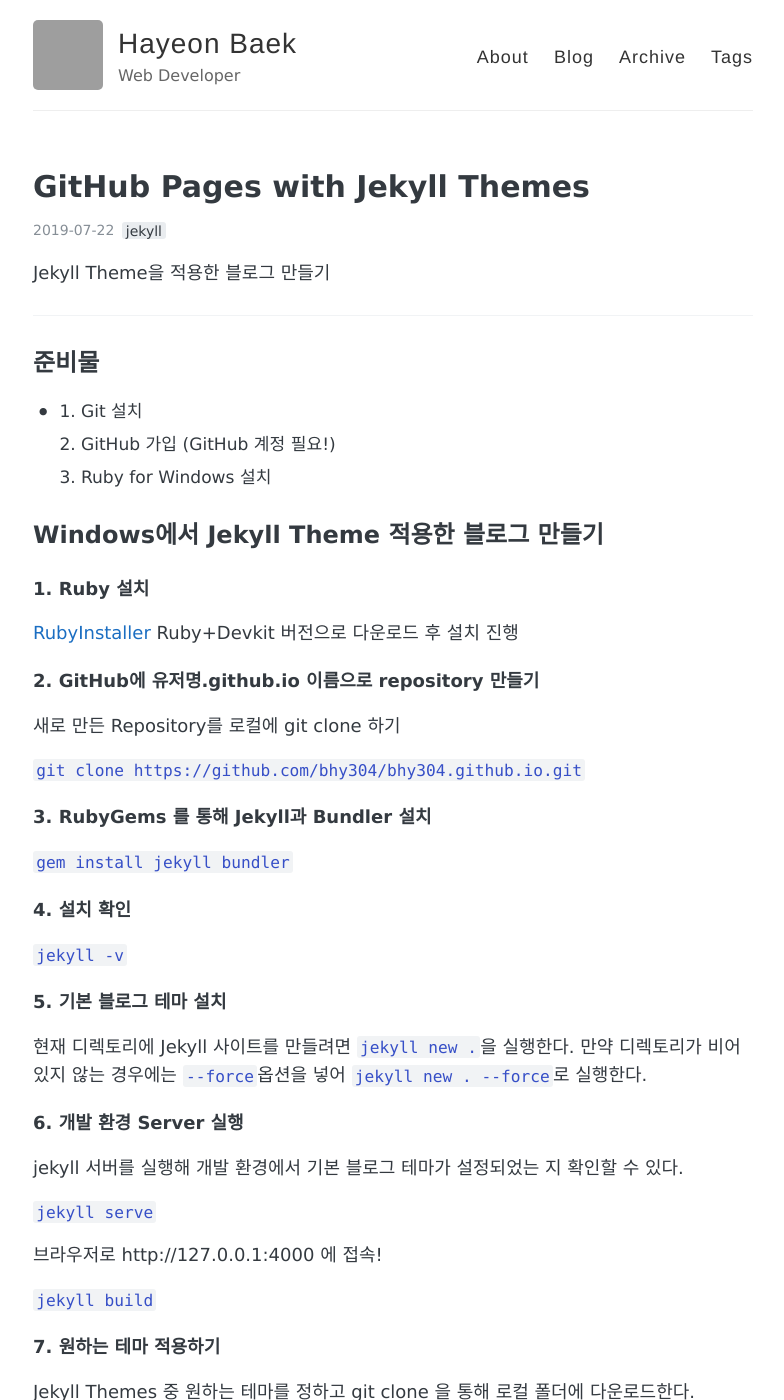
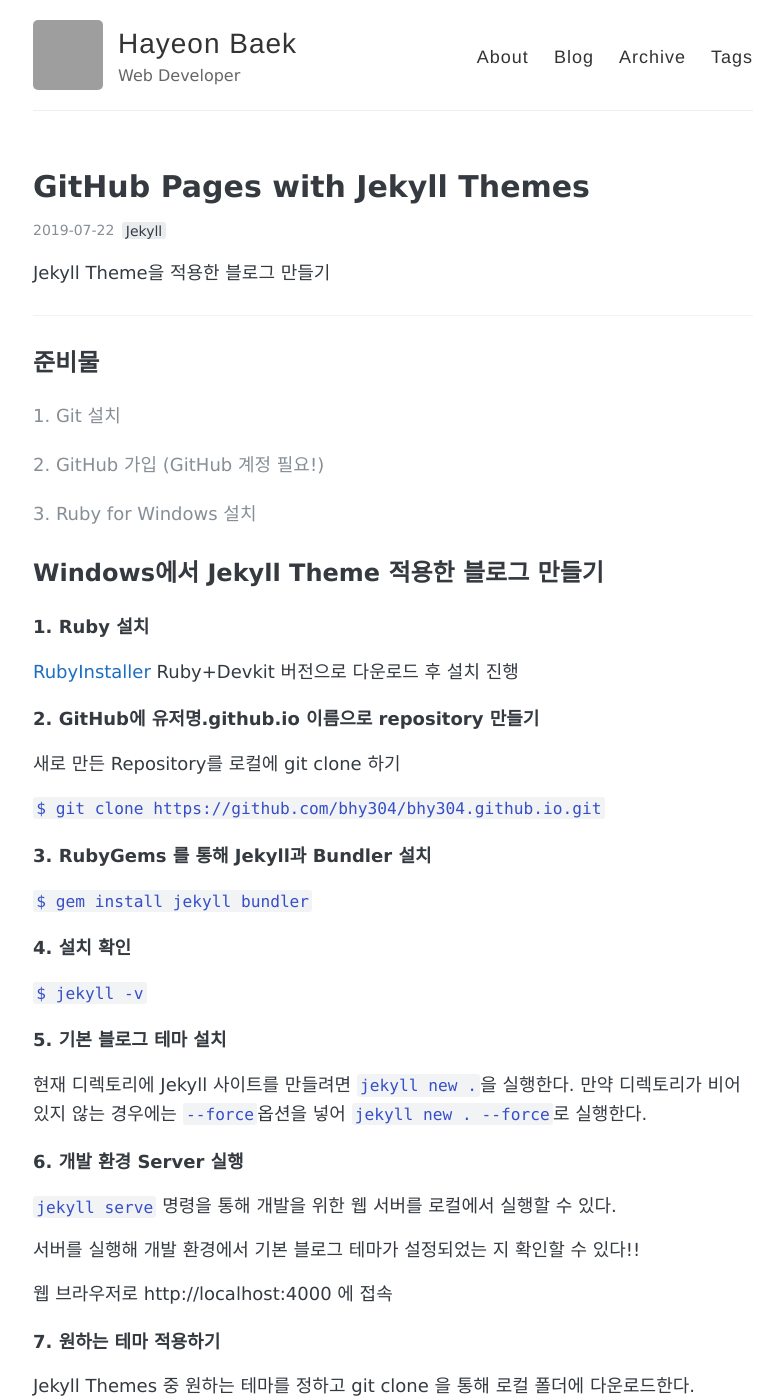
Before and after one commit to bhy304/bhy304.github.io, a Jekyll site: the page built from _posts/2019-07-22-githubpages-jekylltheme.md, in a window 1280 px wide and 1400 px high. Shown: the whole window, without its empty margins (247-1031 px from the left). Built offline with Jekyll 4.4.1, drawn with Linux system fonts in a browser that asks for light colours; some of the changed text lies outside the part shown; grey boxes are pictures that could not be loaded.

Commit message:
favicon 추가, 포스팅글 수정

````diff
--- a/_includes/head.html
+++ b/_includes/head.html
@@ -8,6 +8,24 @@
     <script src="http://html5shiv.googlecode.com/svn/trunk/html5.js"></script>
   <![endif]-->
 
+  <link rel="apple-touch-icon" sizes="57x57" href="{{ site.baseurl }}/assets/favicon//apple-icon-57x57.png">
+  <link rel="apple-touch-icon" sizes="60x60" href="{{ site.baseurl }}/assets/favicon//apple-icon-60x60.png">
+  <link rel="apple-touch-icon" sizes="72x72" href="{{ site.baseurl }}/assets/favicon//apple-icon-72x72.png">
+  <link rel="apple-touch-icon" sizes="76x76" href="{{ site.baseurl }}/assets/favicon//apple-icon-76x76.png">
+  <link rel="apple-touch-icon" sizes="114x114" href="{{ site.baseurl }}/assets/favicon//apple-icon-114x114.png">
+  <link rel="apple-touch-icon" sizes="120x120" href="{{ site.baseurl }}/assets/favicon//apple-icon-120x120.png">
+  <link rel="apple-touch-icon" sizes="144x144" href="{{ site.baseurl }}/assets/favicon//apple-icon-144x144.png">
+  <link rel="apple-touch-icon" sizes="152x152" href="{{ site.baseurl }}/assets/favicon//apple-icon-152x152.png">
+  <link rel="apple-touch-icon" sizes="180x180" href="{{ site.baseurl }}/assets/favicon//apple-icon-180x180.png">
+  <link rel="icon" type="image/png" sizes="192x192"  href="/android-icon-192x192.png">
+  <link rel="icon" type="image/png" sizes="32x32" href="{{ site.baseurl }}/assets/favicon/favicon-32x32.png">
+  <link rel="icon" type="image/png" sizes="96x96" href="{{ site.baseurl }}/assets/favicon/favicon-96x96.png">
+  <link rel="icon" type="image/png" sizes="16x16" href="{{ site.baseurl }}/assets/favicon/favicon-16x16.png">
+  <link rel="manifest" href="{{ site.baseurl }}/assets/favicon/manifest.json">
+  <meta name="msapplication-TileColor" content="#ffffff">
+  <meta name="msapplication-TileImage" content="{{ site.baseurl }}/assets/favicon/ms-icon-144x144.png">
+  <meta name="theme-color" content="#ffffff">
+
   <link rel="stylesheet" type="text/css" href="{{ site.baseurl }}/style.css" />
   <link rel="alternate" type="application/rss+xml" title="{{ site.name }} - {{ site.description }}" href="{{ site.baseurl }}/feed.xml" />
 
--- a/_posts/2019-07-22-githubpages-jekylltheme.md
+++ b/_posts/2019-07-22-githubpages-jekylltheme.md
@@ -1,7 +1,7 @@
 ---
 layout: post
 title: "GitHub Pages with Jekyll Themes"
-tags: [jekyll]
+tags: [Jekyll]
 comments: true
 ---
 
@@ -11,9 +11,9 @@ Jekyll Theme을 적용한 블로그 만들기
 
 ## 준비물
 
-* 1. Git 설치
-  1. GitHub 가입 (GitHub 계정 필요!)
-  2. Ruby for Windows 설치
+###### 1. Git 설치
+###### 2. GitHub 가입 (GitHub 계정 필요!)
+###### 3. Ruby for Windows 설치
 
 ## Windows에서 Jekyll Theme 적용한 블로그 만들기
 
@@ -26,17 +26,17 @@ Jekyll Theme을 적용한 블로그 만들기
 
 새로 만든 Repository를 로컬에 git clone 하기
 
-```git clone https://github.com/bhy304/bhy304.github.io.git```
+```$ git clone https://github.com/bhy304/bhy304.github.io.git```
 
 
 ##### 3. RubyGems 를 통해 Jekyll과 Bundler 설치
 
-```gem install jekyll bundler```
+```$ gem install jekyll bundler```
 
 
 ##### 4. 설치 확인
 
-```jekyll -v```
+```$ jekyll -v```
 
 
 ##### 5. 기본 블로그 테마 설치
@@ -47,13 +47,12 @@ Jekyll Theme을 적용한 블로그 만들기
 
 ##### 6. 개발 환경 Server 실행
 
-jekyll 서버를 실행해 개발 환경에서 기본 블로그 테마가 설정되었는 지 확인할 수 있다.
+```jekyll serve``` 명령을 통해 개발을 위한 웹 서버를 로컬에서 실행할 수 있다.
 
-```jekyll serve```
+서버를 실행해 개발 환경에서 기본 블로그 테마가 설정되었는 지 확인할 수 있다!!
 
-브라우저로 http://127.0.0.1:4000 에 접속!
+웹 브라우저로 http://localhost:4000 에 접속
 
-```jekyll build```
 
 ##### 7. 원하는 테마 적용하기
 
@@ -73,12 +72,18 @@ Jekyll Themes 중 원하는 테마를 정하고 git clone 을 통해 로컬 폴
 
 ##### 9. GitHub에 올리기
 
+```bash
+$ jekyll build
+# 현재 폴더의 컨텐츠를 가지고 ./_site에 사이트를 생성
 ```
-git add *
 
-git commit -m "commit message"
+깃 명령어를 통해서 GitHub에 올리기
+```bash
+$ git add *
 
-git push origin master
+$ git commit -m "commit message"
+
+$ git push origin master
 ```
 
 ---
````
Also changed, not shown: _posts/2019-07-22-devnote.md (+6 -6 lines), _posts/2019-07-23-devnote2.md (+5 -3 lines), _config.yml (line endings or trailing spaces), assets/favicon/android-icon-192x192.png (added), assets/favicon/apple-icon-114x114.png (added), assets/favicon/apple-icon-120x120.png (added), assets/favicon/apple-icon-144x144.png (added), assets/favicon/apple-icon-152x152.png (added), assets/favicon/apple-icon-180x180.png (added), assets/favicon/apple-icon-57x57.png (added), assets/favicon/apple-icon-60x60.png (added), assets/favicon/apple-icon-72x72.png (added), assets/favicon/apple-icon-76x76.png (added), assets/favicon/favicon-16x16.png (added), 4 more files.
